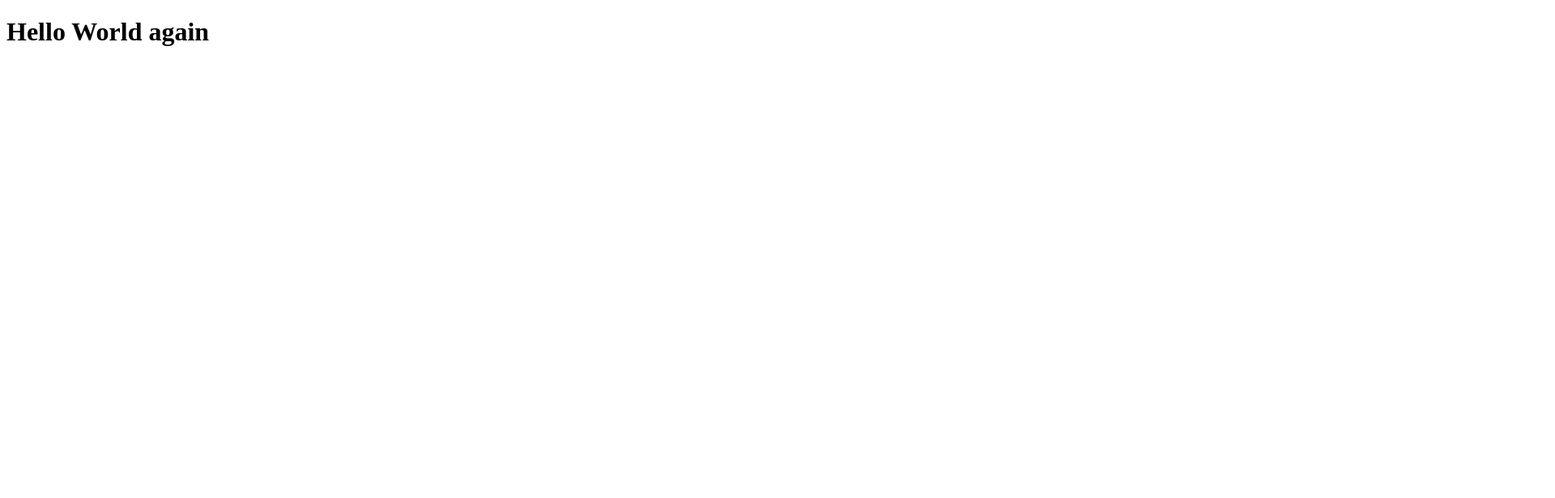
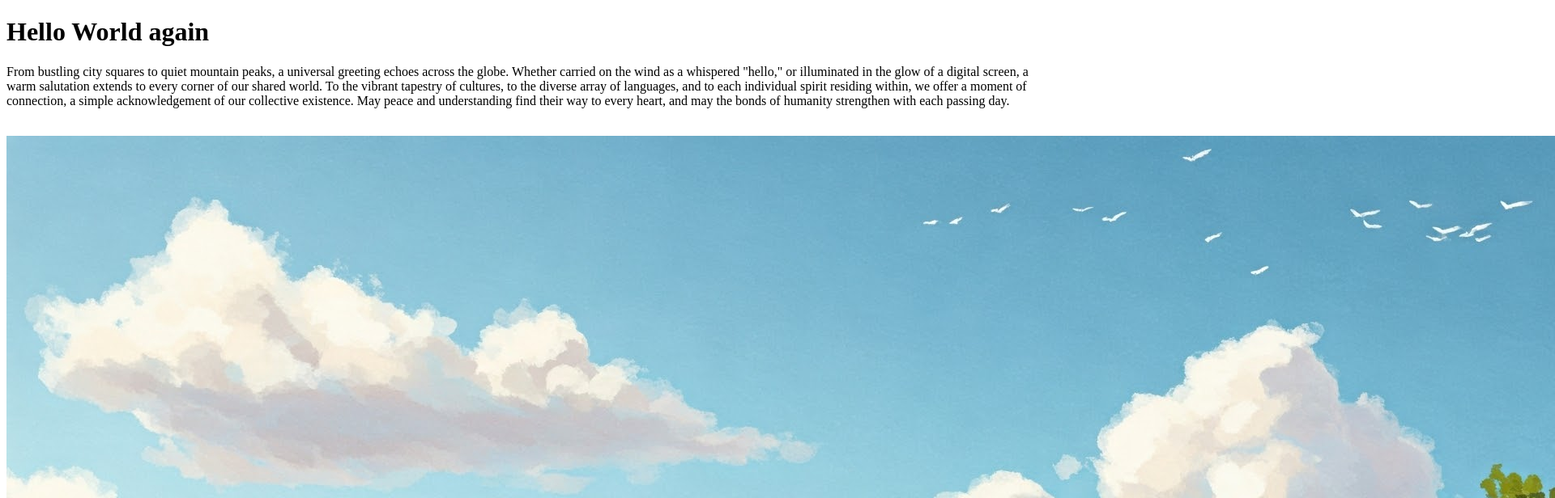
Before and after one commit to bulletooth/mywebapp, a plain HTML site: page index.html in a window 1280 px wide. Shown: the top 616 px of the page at 81% size, 1920 px wide, since content can reach past the window. Drawn offline with Linux system fonts and the light colour scheme.

Commit message:
added a paragraph and an image

```diff
--- a/index.html
+++ b/index.html
@@ -6,6 +6,9 @@
 
     <body>
         <h1>Hello World again</h1>
+        <p>From bustling city squares to quiet mountain peaks, a universal greeting echoes across the globe. Whether carried on the wind as a whispered "hello," or illuminated in the glow of a digital screen, a warm salutation extends to every corner of our shared world. To the vibrant tapestry of cultures, to the diverse array of languages, and to each individual spirit residing within, we offer a moment of connection, a simple acknowledgement of our collective existence. May peace and understanding find their way to every heart, and may the bonds of humanity strengthen with each passing day.</p>
+        <br/>
+        <img src="image.jpeg" alt="AI generated picture showing humaning living in harmony with nature">
     </body>
 
 </html>
```
Also changed, not shown: image.jpeg (added).
